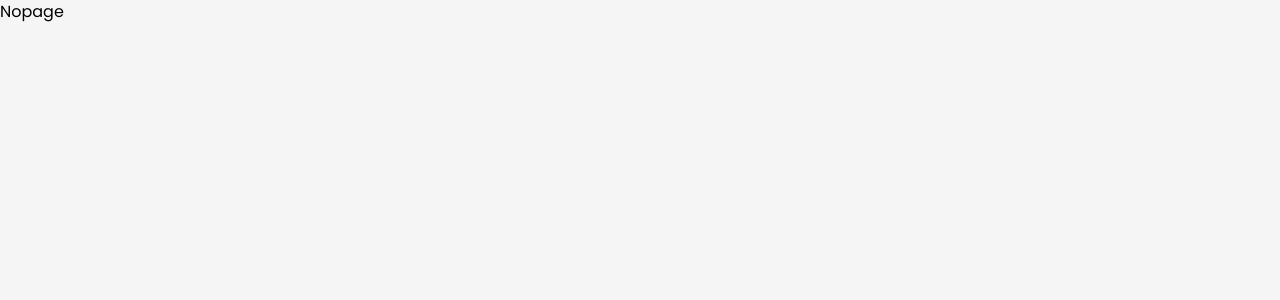
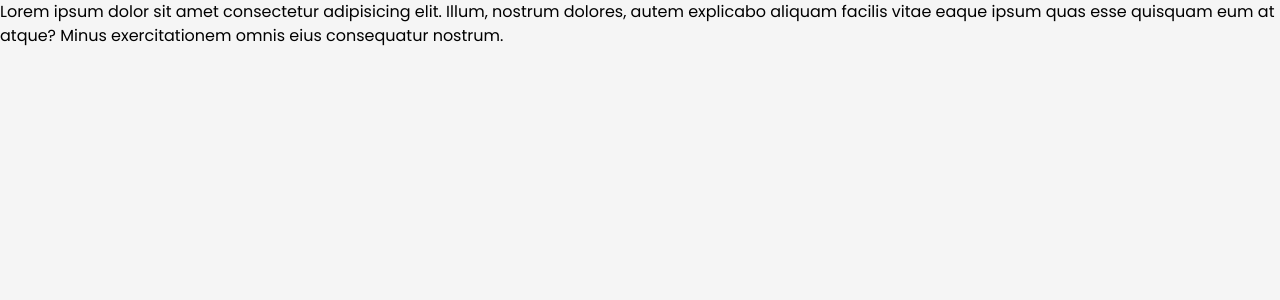
Before and after one commit to jennifer-pecky/Adventura, a React (Vite) app: page /userprofile in a window 1280 px wide. Shown: the top 300 px of the page. Built offline with nearby package versions, Linux system fonts and the light colour scheme.

Commit message:
added userprofile page

```diff
--- a/src/App.jsx
+++ b/src/App.jsx
@@ -10,6 +10,7 @@ import Password from './pages/Password';
 import StoryPage from './components/other/storyPage';
 import { createContext, useState } from 'react';
 import VerifyToken from './components/VerifyToken';
+import UserProfile from './pages/Userprofile';
 // import Layout from './components/Layout/Layout';
 
 export const AppContext = createContext();
@@ -41,6 +42,7 @@ function App() {
         <Route path="stories/:id" element={<StoryPage />} />
         <Route path="/verify/:id/token" component={<VerifyToken />} />
         <Route path="signup" element={<Signup />} />
+        <Route path="userprofile" element={<UserProfile />} />
         <Route path="login" element={<Login />} />
         <Route path="password" element={<Password />} />
         <Route path="*" element={<Nopage />} />
--- a/src/components/Header.jsx
+++ b/src/components/Header.jsx
@@ -93,7 +93,9 @@ export default function Header() {
           >
             <div className="flex flex-col gap-y-4 gap-x-0 mt-5 sm:flex-row sm:items-center sm:justify-end sm:gap-y-0 sm:gap-x-7 sm:mt-0 sm:pl-7">
               <NavLink to="/">Home</NavLink>
-              <div onClick={handleWritePage}>Write</div>
+              <div className="cursor-pointer" onClick={handleWritePage}>
+                Write
+              </div>
               {isLoggedIn ? (
                 <button onClick={handleLogout}>Logout</button>
               ) : (
--- a/src/pages/Stories.jsx
+++ b/src/pages/Stories.jsx
@@ -66,6 +66,8 @@ export default function Stories() {
           </div>
         </div>
 
+        <Link to={'/userprofile'}>click</Link>
+
         {/* <div className="mb-4">
           <label htmlFor="content" className="block text-gray-600">
             Story Content
--- /dev/null
+++ b/src/pages/Userprofile.jsx
@@ -0,0 +1,16 @@
+function Userprofile() {
+  return (
+    <section className="flex justify-center items-center">
+      <div>
+        <div>
+          Lorem ipsum dolor sit amet consectetur adipisicing elit. Illum,
+          nostrum dolores, autem explicabo aliquam facilis vitae eaque ipsum
+          quas esse quisquam eum at atque? Minus exercitationem omnis eius
+          consequatur nostrum.
+        </div>
+      </div>
+    </section>
+  );
+}
+
+export default Userprofile;
```
